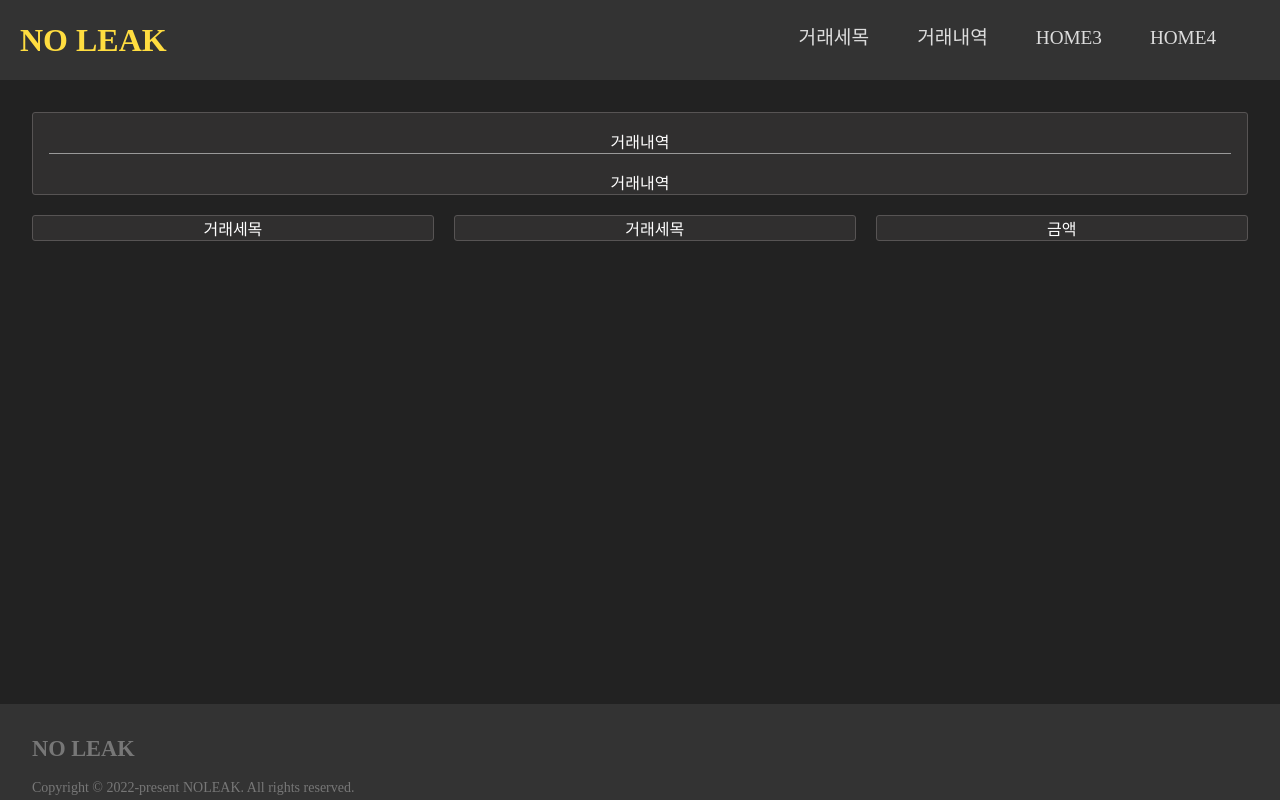
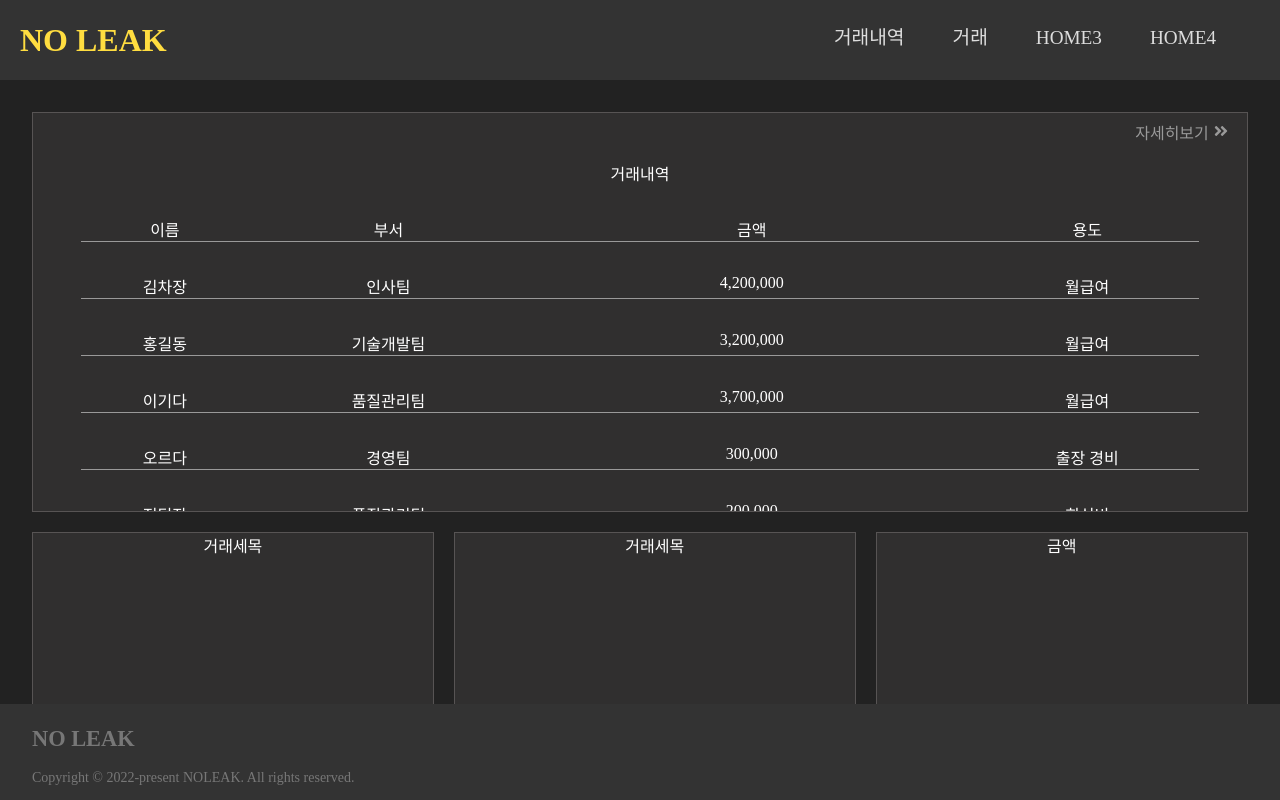
Before and after one commit to km3140/NoLeak-dApp_Hackathon, a React (Create React App) app in the folder client/: page / in a window 1280 px wide. Built offline with nearby package versions, Linux system fonts and the light colour scheme; a web font is replaced by a local one.

Commit message:
[TEST] json dummy data 테스트

```diff
--- /dev/null
+++ b/client/public/moneylist.json
@@ -0,0 +1,110 @@
+[
+  {
+    "name": "김차장",
+    "part": "인사팀",
+    "amount": "4200000",
+    "root": "월급여"
+  },
+  {
+    "name": "홍길동",
+    "part": "기술개발팀",
+    "amount": "3200000",
+    "root": "월급여"
+  },
+  {
+    "name": "이기다",
+    "part": "품질관리팀",
+    "amount": "3700000",
+    "root": "월급여"
+  },
+  {
+    "name": "오르다",
+    "part": "경영팀",
+    "amount": "300000",
+    "root": "출장 경비"
+  },
+  {
+    "name": "정팀장",
+    "part": "품질관리팀",
+    "amount": "200000",
+    "root": "회식비"
+  },
+  {
+    "name": "이미지",
+    "part": "인사팀",
+    "amount": "2300000",
+    "root": "월급여"
+  },
+  {
+    "name": "김차장",
+    "part": "인사팀",
+    "amount": "4200000",
+    "root": "월급여"
+  },
+  {
+    "name": "홍길동",
+    "part": "기술개발팀",
+    "amount": "3200000",
+    "root": "월급여"
+  },
+  {
+    "name": "이기다",
+    "part": "품질관리팀",
+    "amount": "3700000",
+    "root": "월급여"
+  },
+  {
+    "name": "오르다",
+    "part": "경영팀",
+    "amount": "300000",
+    "root": "출장 경비"
+  },
+  {
+    "name": "정팀장",
+    "part": "품질관리팀",
+    "amount": "200000",
+    "root": "회식비"
+  },
+  {
+    "name": "이미지",
+    "part": "인사팀",
+    "amount": "2300000",
+    "root": "월급여"
+  },
+  {
+    "name": "김차장",
+    "part": "인사팀",
+    "amount": "4200000",
+    "root": "월급여"
+  },
+  {
+    "name": "홍길동",
+    "part": "기술개발팀",
+    "amount": "3200000",
+    "root": "월급여"
+  },
+  {
+    "name": "이기다",
+    "part": "품질관리팀",
+    "amount": "3700000",
+    "root": "월급여"
+  },
+  {
+    "name": "오르다",
+    "part": "경영팀",
+    "amount": "300000",
+    "root": "출장 경비"
+  },
+  {
+    "name": "정팀장",
+    "part": "품질관리팀",
+    "amount": "200000",
+    "root": "회식비"
+  },
+  {
+    "name": "이미지",
+    "part": "인사팀",
+    "amount": "2300000",
+    "root": "월급여"
+  }
+]
--- a/client/src/App.js
+++ b/client/src/App.js
@@ -3,6 +3,7 @@ import { Route, Routes, BrowserRouter as Router } from "react-router-dom";
 import Navbar from "./components/Navbar";
 import Main from "./components/Main";
 import Footer from "./components/Footer";
+import Transaction from "./pages/Transaction";
 
 function App() {
   return (
@@ -11,6 +12,7 @@ function App() {
         <Navbar />
         <Routes>
           <Route path="/" element={<Main />} />
+          <Route path="/tran" element={<Transaction />} />
         </Routes>
         <Footer />
       </Router>
--- a/client/src/components/Main.js
+++ b/client/src/components/Main.js
@@ -1,21 +1,27 @@
-import React from "react";
+import React, { useEffect, useState } from "react";
 import "../styles/Main.css";
-
+import Transaction from "../pages/Transaction";
+import { Link } from "react-router-dom";
+import { FaAngleDoubleRight } from "react-icons/fa";
 // 1. 거래세목 2. 거래내역(contract) 3. 송신인 4. 수신인 5. 금액
 function Main() {
   return (
-    <div className="container">
-      <div className="item">
-        <div className="item_hr">거래내역</div>
-        <span>거래내역</span>
+    <div className="main_container">
+      <div className="main_grid">
+        <Link to="tran">
+          <div className="main_move_btn">
+            자세히보기 <FaAngleDoubleRight />
+          </div>
+        </Link>
+        <Transaction />
       </div>
-      <div className="item">
+      <div className="main_grid main_detail">
         <span>거래세목</span>
       </div>
-      <div className="item">
+      <div className="main_grid main_detail">
         <span>거래세목</span>
       </div>
-      <div className="item">
+      <div className="main_grid main_detail">
         <span>금액</span>
       </div>
     </div>
--- a/client/src/components/Navbar.js
+++ b/client/src/components/Navbar.js
@@ -19,13 +19,13 @@ function Navbar() {
           </Link>
           <ul className={click ? "nav_menu active" : "nav_menu"}>
             <li className="nav_item">
-              <Link to="/" className="nav_link" onClick={handleClick}>
-                거래세목
+              <Link to="/tran" className="nav_link" onClick={handleClick}>
+                거래내역
               </Link>
             </li>
             <li className="nav_item">
               <Link to="/" className="nav_link" onClick={handleClick}>
-                거래내역
+                거래
               </Link>
             </li>
             <li className="nav_item">
--- /dev/null
+++ b/client/src/pages/AmountList.js
@@ -0,0 +1,19 @@
+import React from "react";
+import "../styles/AmountList.css";
+
+function AmountList({ name, part, amount, root }) {
+  let tvlString = amount.toString().replace(/\B(?=(\d{3})+(?!\d))/g, ",");
+
+  return (
+    <div className="pool_list_wrap">
+      <div className="pool_list_list">
+        <div className="pool_list_pair_name">{name}</div>
+        <div className="pool_list_title_name">{part}</div>
+        <div className="pool_list_tvl">{tvlString}</div>
+        <div className="pool_list_apr">{root}</div>
+      </div>
+    </div>
+  );
+}
+
+export default AmountList;
--- /dev/null
+++ b/client/src/pages/Transaction.js
@@ -0,0 +1,47 @@
+import React, { useEffect, useState } from "react";
+import "../styles/Transaction.css";
+import AmountList from "../pages/AmountList";
+
+function Transaction() {
+  const [moneyList, setMoneyList] = useState([]);
+
+  useEffect(() => {
+    const jsonList = async () => {
+      const res = `./moneylist.json`;
+      const fetchRes = await fetch(res);
+      const jsonRes = await fetchRes.json();
+      setMoneyList(jsonRes);
+      console.log(moneyList);
+    };
+    jsonList();
+  }, []);
+
+  return (
+    <div className="main_container">
+      <div className="hidden">
+        <div className="main_title">거래내역</div>
+        <div className="main_group">
+          <div className="main_name">이름</div>
+          <div className="main_part">부서</div>
+          <div className="main_amount">금액</div>
+          <div className="main_root">용도</div>
+        </div>
+        <div>
+          {moneyList.map((list, idx) => {
+            return (
+              <AmountList
+                key={idx}
+                name={list.name}
+                part={list.part}
+                amount={list.amount}
+                root={list.root}
+              />
+            );
+          })}
+        </div>
+      </div>
+    </div>
+  );
+}
+
+export default Transaction;
--- /dev/null
+++ b/client/src/styles/AmountList.css
@@ -0,0 +1,29 @@
+.pool_list_wrap {
+  width: 100%;
+  border-radius: 5rem;
+  overflow: hidden;
+}
+
+.pool_list_list {
+  border-bottom: 1px solid #999;
+  margin: 1rem;
+  display: flex;
+  justify-content: center;
+  text-align: center;
+}
+
+.pool_list_pair_name {
+  width: 15%;
+}
+
+.pool_list_title_name {
+  width: 25%;
+}
+
+.pool_list_tvl {
+  width: 40%;
+}
+
+.pool_list_apr {
+  width: 20%;
+}
--- a/client/src/styles/Footer.css
+++ b/client/src/styles/Footer.css
@@ -13,7 +13,7 @@
   align-items: center;
   font-size: 1.4rem;
   font-weight: bold;
-  padding: 2rem 0 1rem 2rem;
+  padding: 1.4rem 0 1rem 2rem;
 }
 
 .main_footer_copyright {
--- a/client/src/styles/Main.css
+++ b/client/src/styles/Main.css
@@ -1,25 +1,34 @@
-.container {
+.main_container {
   text-align: center;
-  padding: 2rem;
   color: #fff;
   display: grid;
   grid-column: 1 / 2;
   grid-row: 1 / 3;
-  gap: 20px;
 }
 
-.item:nth-child(1) {
+.main_grid:nth-child(1) {
   grid-column: 1 / 4;
   grid-row: 1 / 2;
 }
 
-.item {
+.main_grid {
   background-color: rgb(48, 47, 47);
   border: 1px solid rgb(87, 84, 84);
-  border-radius: 3px;
+  overflow: hidden;
+  height: 400px;
 }
 
-.item_hr {
-  border-bottom: 1px solid #999;
-  margin: 1rem;
+.main_move_btn {
+  position: absolute;
+  top: 15%;
+  right: 4%;
+  color: #999;
 }
+
+.main_move_btn:hover {
+  color: #777;
+}
+
+.main_detail {
+  height: 200px;
+}
--- a/client/src/styles/Navbar.css
+++ b/client/src/styles/Navbar.css
@@ -32,7 +32,6 @@
 
 .nav_menu {
   display: flex;
-  list-style: none;
   text-align: center;
   margin-right: 2rem;
 }
--- /dev/null
+++ b/client/src/styles/Transaction.css
@@ -0,0 +1,57 @@
+.main_container {
+  text-align: center;
+  padding: 2rem;
+  color: #fff;
+  display: grid;
+  grid-column: 1 / 2;
+  grid-row: 1 / 3;
+  gap: 20px;
+}
+
+.hidden {
+  background-color: rgb(48, 47, 47);
+
+  overflow: hidden;
+  height: 600px;
+}
+
+.main_detail {
+  height: 200px;
+}
+
+.main_title {
+  width: 100%;
+  padding: 1rem;
+}
+
+.main_group {
+  border-bottom: 1px solid #999;
+  margin: 1rem;
+  display: flex;
+  justify-content: center;
+  text-align: center;
+}
+
+.main_list {
+  border-bottom: 1px solid #999;
+  margin: 1rem;
+  display: flex;
+  justify-content: center;
+  text-align: center;
+}
+
+.main_name {
+  width: 15%;
+}
+
+.main_part {
+  width: 25%;
+}
+
+.main_amount {
+  width: 40%;
+}
+
+.main_root {
+  width: 20%;
+}
```
